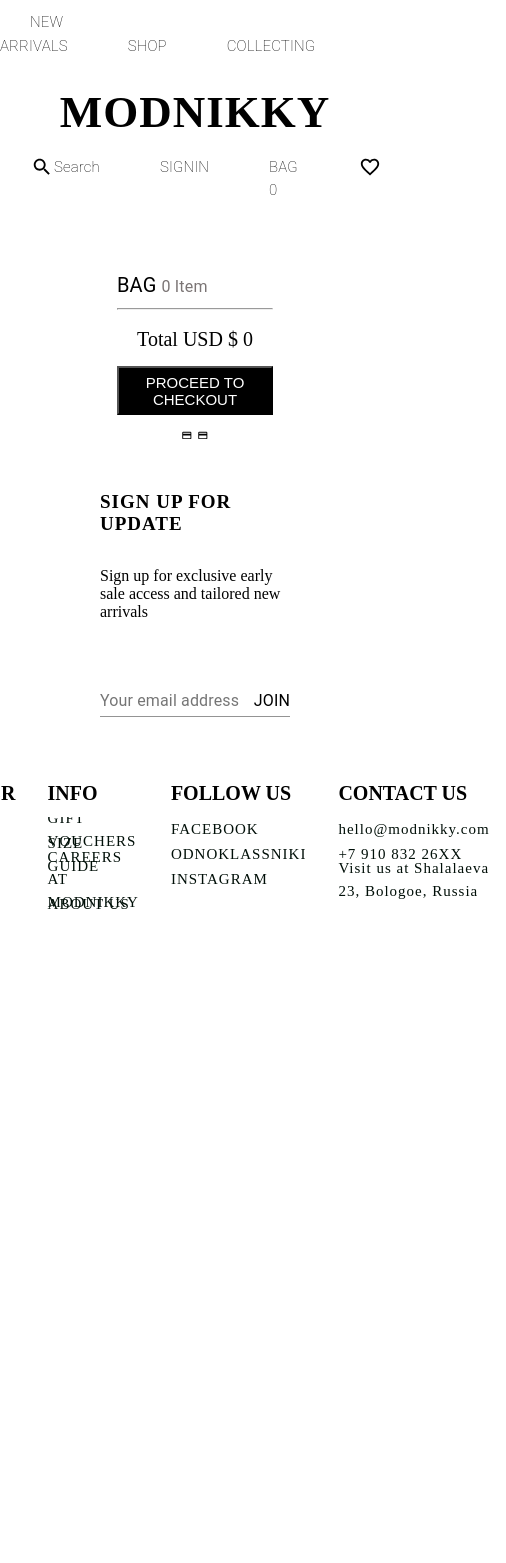
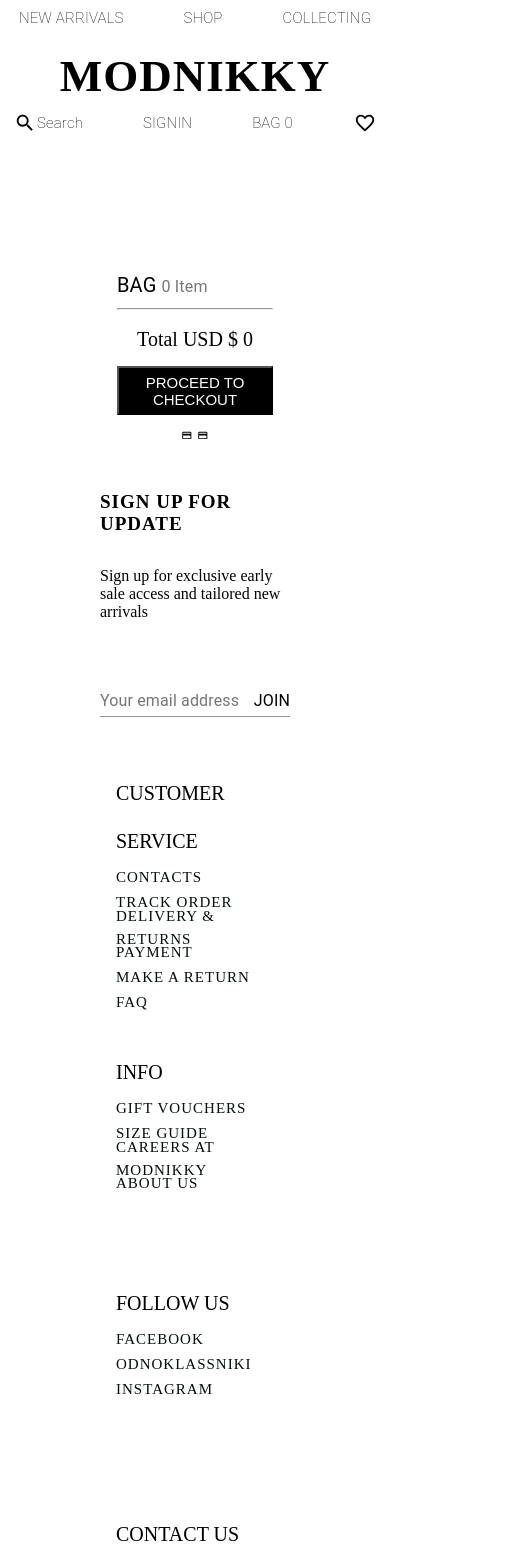
Before and after one commit to Lamin-Jr/mono-commerce, a React (Create React App) app: page /bag in a window 390 px wide. Shown: the top 1563 px of the page, 506 px wide, since content can reach past the window. Before the commit the page ends 1048 px from the top, so only its background shows below. Built offline with nearby package versions, Linux system fonts and the light colour scheme.

Commit message:
Final Debug

```diff
--- a/src/Components/Assets/NavigationAssets/Navigation.js
+++ b/src/Components/Assets/NavigationAssets/Navigation.js
@@ -22,9 +22,8 @@
         position="static"
         className={pathname !== '/' ? classes.rootForBag : classes.rootForHome}
       >
+          <Grid container spacing={1} className={classes.Gridroot}>
 
-          <Grid container spacing={1} className={classes.Gridroot}>
-            <Grid item xs>
               <Typography className={classes.CollectionContainer}>
                 <Link to="/" className={classes.CollectionItems}>
                   NEW ARRIVALS
@@ -36,15 +35,14 @@
                   COLLECTING
                 </Link>
               </Typography>
-            </Grid>
-            <Grid item xs>
+
+
               <Typography variant="h6" className={classes.LogoDiv}>
                 <Link to="/" className={classes.LogoText}>
                   MODNIKKY
                 </Link>
               </Typography>
-            </Grid>
-            <Grid item xs>
+
               <Typography className={classes.functionalLinksContainers}>
                 <Link to="/" className={classes.functionalLinksItems}>
                   <SearchIcon />
@@ -60,7 +58,7 @@
                   <FavoriteBorderIcon />
                 </Link>
               </Typography>
-            </Grid>
+
           </Grid>
 
       </AppBar>
--- a/src/Components/Assets/Styles/FootersLinksCardStyle.js
+++ b/src/Components/Assets/Styles/FootersLinksCardStyle.js
@@ -13,6 +13,11 @@
     '& .MuiListItem-button': {
       height: '25px',
     },
+    [theme.breakpoints.down('md')]: {
+      width: '100%',
+      display: 'flex',
+      flexWrap: 'wrap'
+    },
   },
   nested: {
     paddingLeft: theme.spacing(4),
@@ -22,6 +27,9 @@
     fontWeight: 'bold',
     color: 'black',
     fontFamily: 'Helvetica Neue LT Std lite !important ',
+    [theme.breakpoints.down('md')]: {
+      fontWeight: '200',
+    },
   },
   LinkIcon: {
     minWidth: 'auto',
--- a/src/Components/Assets/Styles/FootersStyle.js
+++ b/src/Components/Assets/Styles/FootersStyle.js
@@ -8,6 +8,11 @@
     // width: '90%',
     // margin: '100px',
     backgroundColor: theme.palette.background.paper,
+    [theme.breakpoints.down('md')]: {
+
+      flexWrap: 'wrap'
+
+    },
   },
   nested: {
     paddingLeft: theme.spacing(4),
@@ -23,6 +28,11 @@
     width: '100%',
     margin: '0 100px',
     justifyContent: 'center',
+    [theme.breakpoints.down('md')]: {
+     display: 'flex',
+     flexWrap: 'wrap',
+     width: '50%',
+    },
   },
 }));
 
--- a/src/Components/Assets/Styles/NavigationStyle.js
+++ b/src/Components/Assets/Styles/NavigationStyle.js
@@ -6,10 +6,10 @@
     top: 0,
     paddingTop: '0',
     boxShadow: 'none',
+    backgroundColor: '#fafafa00',
     [theme.breakpoints.down('md')]: {
       paddingTop: '10px',
     },
-    backgroundColor: '#fafafa00',
     '& a': {
       color: 'white',
     },
@@ -31,9 +31,10 @@
   Gridroot: {
     alignItems: 'center',
     color: 'white !important',
+    flexWrap: 'nowrap',
     [theme.breakpoints.down('md')]: {
       display: 'flex',
-      flexWrap: 'wrap',
+      flexWrap: 'nowrap',
       width: 'auto',
       "& div": {
         "flex-basis": 'auto',
@@ -56,6 +57,7 @@
   //Left Div container
   CollectionContainer: {
     flexGrow: 1,
+    width: 'max-content',
   },
   CollectionItems: {
     margin: '0 30px',
@@ -84,6 +86,7 @@
     flexGrow: 1,
     display: 'flex',
     justifyContent: 'flex-end',
+    width: 'max-content',
   },
   functionalLinksItems: {
     margin: '0 30px',
--- a/src/Components/Assets/Styles/ProductCartStyle.js
+++ b/src/Components/Assets/Styles/ProductCartStyle.js
@@ -8,6 +8,9 @@
     overflow: 'hidden',
     backgroundColor: theme.palette.background.paper,
     padding: '70px 80px',
+    [theme.breakpoints.down('md')]: {
+      padding: '20px 30px',
+    }
   },
   gridList: {
     width: '98%',
@@ -20,10 +23,11 @@
     },
     [theme.breakpoints.down('md')]: {
       width: '98%',
-    height: '626px',
+    height: 'auto',
     '& li': {
-      width: '50% !important',
-      height: '39vh !important',
+      width: '49% !important',
+      height: '70vh !important',
+      margin: 2,
       padding: 0,
     },
 
```
